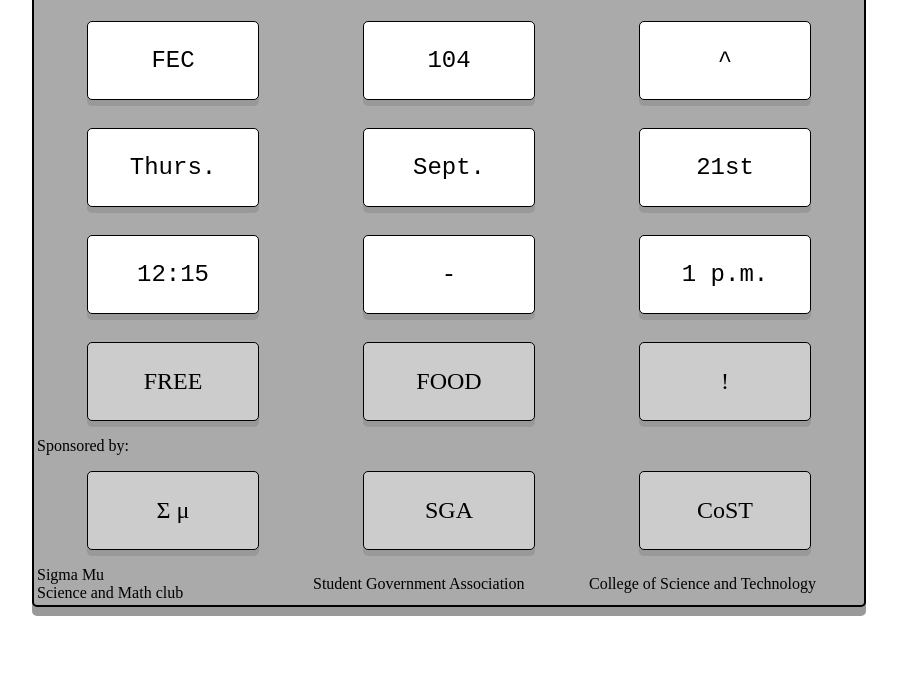
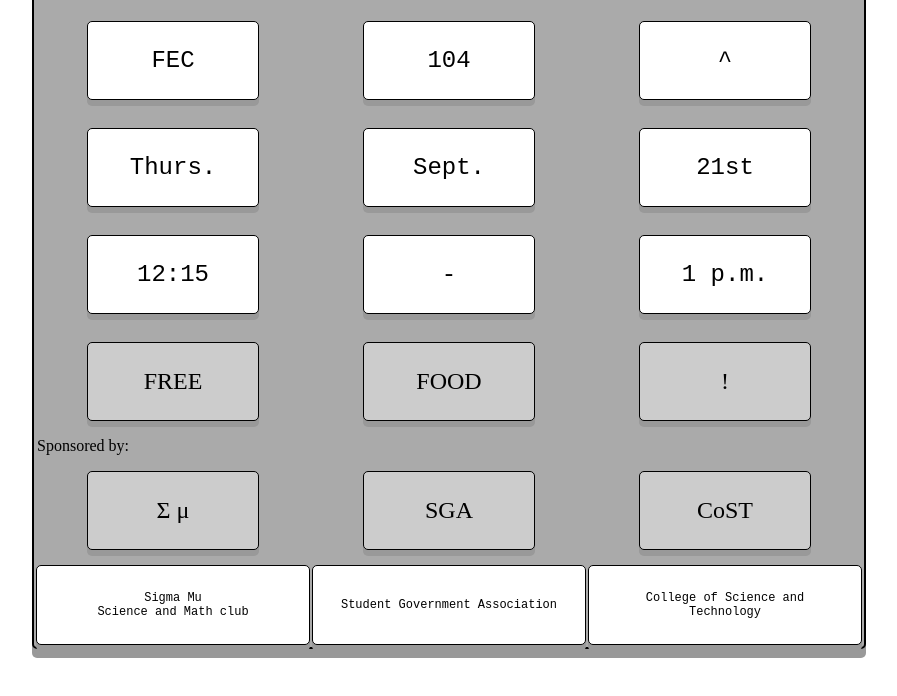
Before and after one commit to usmasc/calcWorkshopFlyer, a plain HTML site: page index.htm in a window 1280 px wide. Shown: the part 196-892 px from the top of the page, without its empty margins (26-923 px from the left). Before the commit the page ends 853 px from the top, so only its background shows below. Drawn offline with Linux system fonts and the light colour scheme.

Commit message:
Update default.css

```diff
--- a/default.css
+++ b/default.css
@@ -38,6 +38,19 @@
   box-shadow: 0 6px #999;
 }
 
+.small {
+    margin: 12px 50px;
+  padding: 25px;
+  text-align: center;
+  border: 1px solid #000000;
+  border-radius: 5px;
+  background-color: #ffffff;
+  width: 120px;
+  font-size: 12px;
+  font-family: monospace;
+  font=weight: bold;
+  box-shadow: 0 6px #999;
+}
 
 .button2 {
     margin: 12px 50px;
```
